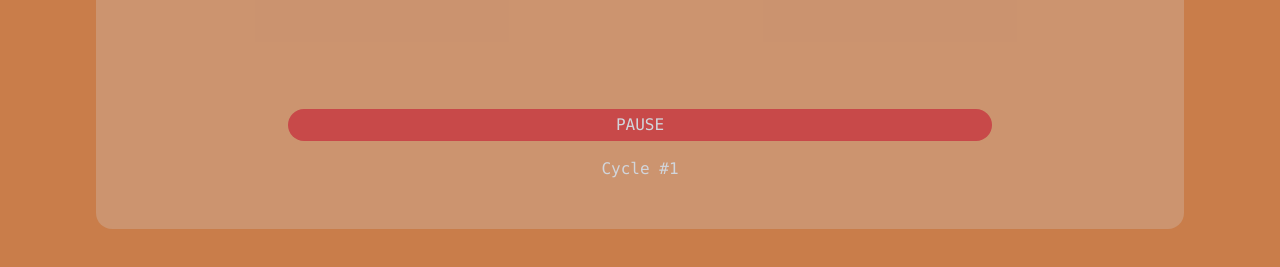
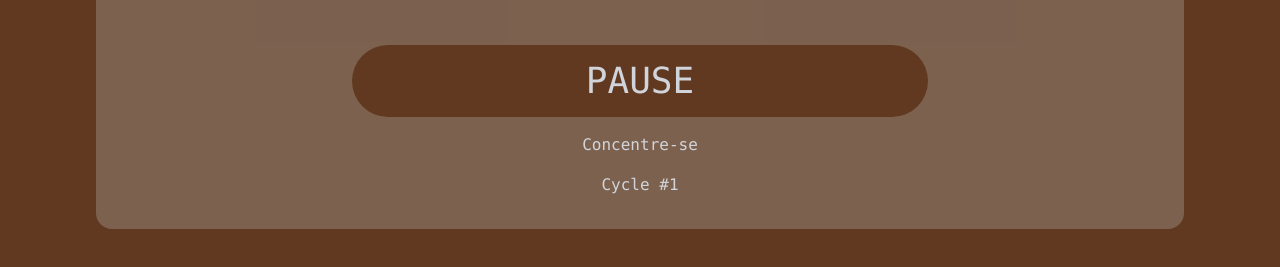
Before and after one commit to marcelluscaio/Pomodoro, a website: page index.html in a window 1280 px wide. Both pictures are taken after a click on the button "START". Shown: the part 467-734 px from the top of the page. Drawn offline with Linux system fonts and the light colour scheme.

Commit message:
Change of button color along with body

```diff
--- a/css/style.css
+++ b/css/style.css
@@ -3,7 +3,7 @@
 @tailwind utilities;
 
 body{
-   background-color: hsl(0, 54%, 54%);
+   background-color: hsl(0, 50%, 25%);
 }
 
 h1{
@@ -22,11 +22,6 @@ h1{
    cursor: pointer;
 }
 
-.cycles {
-    margin: 1em;
-    text-align: center;
-}
-
 .cycles::before {
     content: "Cycle #";
 }
--- a/index.html
+++ b/index.html
@@ -9,10 +9,10 @@
 </head>
 <body class="text-gray-300 font-mono h-screen">
    <h1 class="text-center text-5xl pt-4 mb-8">Meu Pomodoro</h1>
-   <div class="w-[85%] h-3/5 sm:h-3/4 bg-gray-300/25 rounded-2xl mx-auto px-4 py-8 flex flex-col items-center">
+   <div class="w-[85%] h-3/5 sm:h-3/4 bg-gray-300/25 rounded-2xl mx-auto px-4 py-8 flex flex-col items-center gap-4">
       <p class="text-7xl mb-8 grow flex justify-center items-center opacity-90" id="timer">25:00</p>
-      <button class="bg-[#C84949] rounded-full w-2/3 px-3 py-1 uppercase" id="start">Start</button>
-      <p class="end-notice" id="end-notice"></p>
+      <button class="bg-[#602020] w-2/3 max-w-xl py-2 text-2xl lg:text-4xl lg:py-4 rounded-full uppercase" id="start">Start</button>
+      <p class="" id="end-notice"><br></p>
       <p class="cycles" id="cycles">0</p>
    </div>
 
--- a/js/main.js
+++ b/js/main.js
@@ -18,7 +18,7 @@ startButton.addEventListener("click", timeCount)
 
 function timeCount(){
    if(startButton.innerText==='START'){
-      endNotice.innerText = "";
+      endNotice.innerText = "Concentre-se";
       startButton.innerText = 'pause';
       timer.innerText = formatTime(timeLeft);
       cycleCount++;
@@ -31,7 +31,8 @@ function timeCount(){
          //Forma anterior que fiz. So funcionava pq partia do zero. Usando rate fica melhor
 
          bodyHue += rate;
-         body.style.backgroundColor = `hsl(${bodyHue}, 54%, 54%)`;
+         body.style.backgroundColor = `hsl(${bodyHue}, 50%, 25%)`;
+         startButton.style.backgroundColor = `hsl(${bodyHue}, 50%, 25%)`;
          timeLeft--;
          timer.innerText = formatTime(timeLeft);
       }, "1000");
@@ -45,12 +46,13 @@ function timeCount(){
       clearTimeout(timeOut);
 
    } else if(startButton.innerText==='RESTART'){
-      endNotice.innerText = "";
+      endNotice.innerText = "Concentre-se";
       startButton.innerText = 'pause';
 
       counter = setInterval(() => {
          bodyHue += rate;
-         body.style.backgroundColor = `hsl(${bodyHue}, 54%, 54%)`;
+         body.style.backgroundColor = `hsl(${bodyHue}, 50%, 25%)`;
+         startButton.style.backgroundColor = `hsl(${bodyHue}, 50%, 25%)`;
          timeLeft--;
          timer.innerText = formatTime(timeLeft);
       }, "1000");
@@ -66,9 +68,8 @@ function timeCount(){
       counter = setInterval(() => {
          let restRate = 120/(totalRestTime/1000);
          bodyHue -= restRate;
-         body.style.backgroundColor = `hsl(${bodyHue}, 54%, 54%)`;
-         //bodyHue = percentageOfInterval *1.2;
-         //body.style.backgroundColor = `hsl(${bodyHue}, 54%, 54%)`;
+         body.style.backgroundColor = `hsl(${bodyHue}, 50%, 25%)`;
+         startButton.style.backgroundColor = `hsl(${bodyHue}, 50%, 25%)`;
          restTimeLeft--;
          timer.innerText = formatTime(restTimeLeft);
       }, "1000");
```
Also changed, not shown: README.md, dist/output.css.
